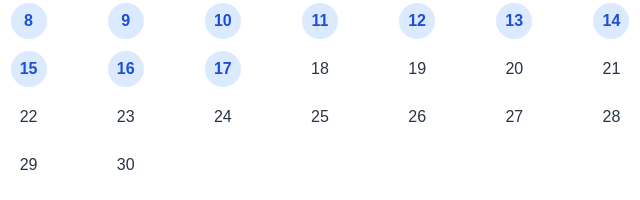
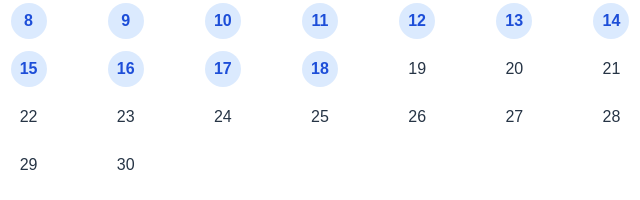
Before and after one commit to hmda849/ai-useful-site, a plain HTML site: page calendar.html in a window 1280 px wide. Shown: the part 263-463 px from the top of the page, 320-960 px from the left. Drawn offline with Linux system fonts and the light colour scheme.

Commit message:
Update article calendar

```diff
--- a/calendar.html
+++ b/calendar.html
@@ -96,7 +96,7 @@ td a:hover {
 </div>
 
 <script>
-const articleDates = new Set(["2026-11-08", "2026-11-09", "2026-11-10", "2026-11-11", "2026-11-12", "2026-11-13", "2026-11-14", "2026-11-15", "2026-11-16", "2026-11-17"]);
+const articleDates = new Set(["2026-11-08", "2026-11-09", "2026-11-10", "2026-11-11", "2026-11-12", "2026-11-13", "2026-11-14", "2026-11-15", "2026-11-16", "2026-11-17", "2026-11-18"]);
 let current = new Date();
 current.setDate(1);
 
```
